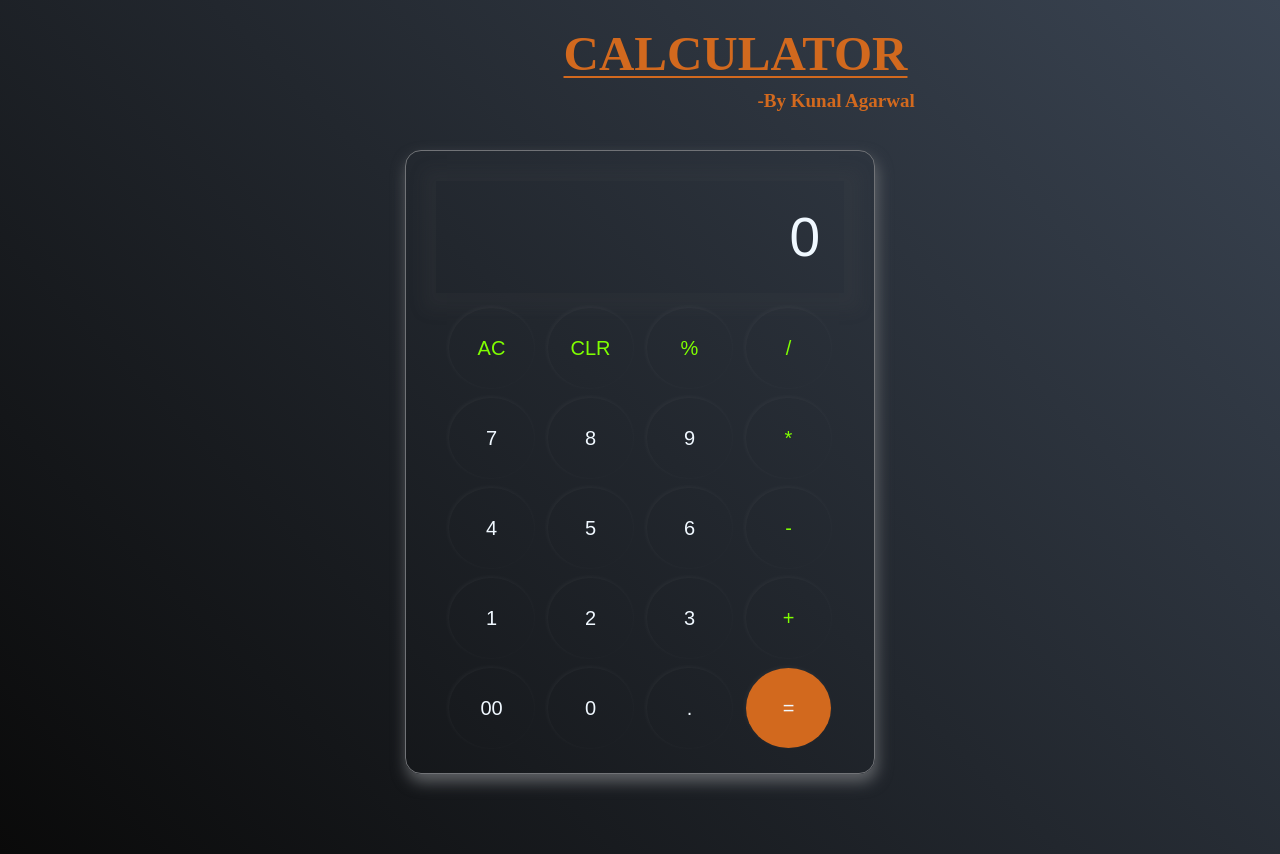
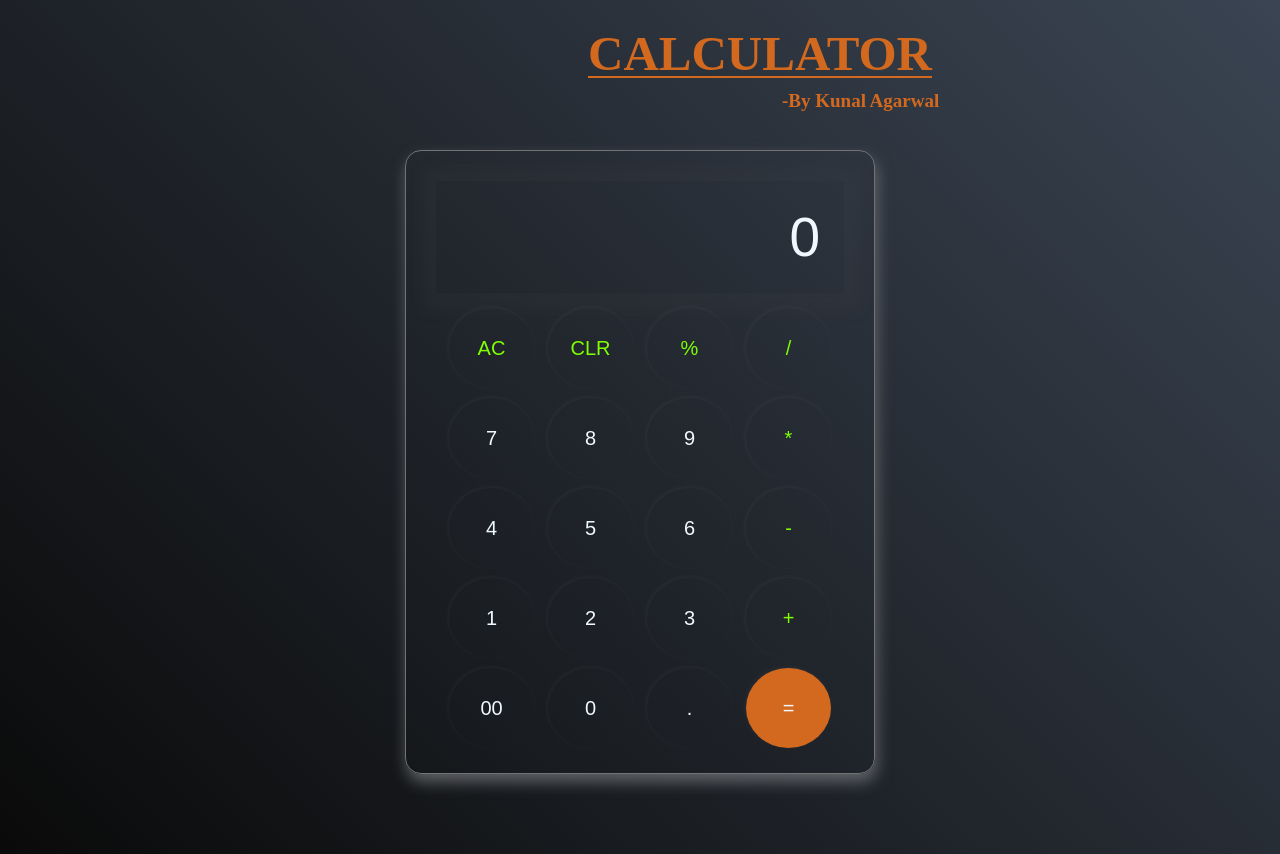
Before and after one commit to Kunalagarwal0912/Calculator, a plain HTML site: page index.html in a window 1280 px wide. Drawn offline with Linux system fonts and the light colour scheme.

Commit message:
Update style.css

```diff
--- a/style.css
+++ b/style.css
@@ -67,7 +67,7 @@ button{
 .heading h1{
     position: absolute;
     top: 0%;
-    left: 11.5em;
+    left: 12em;
     margin: 25px 0;
     text-transform: uppercase;
     text-decoration: underline 2px;
```
